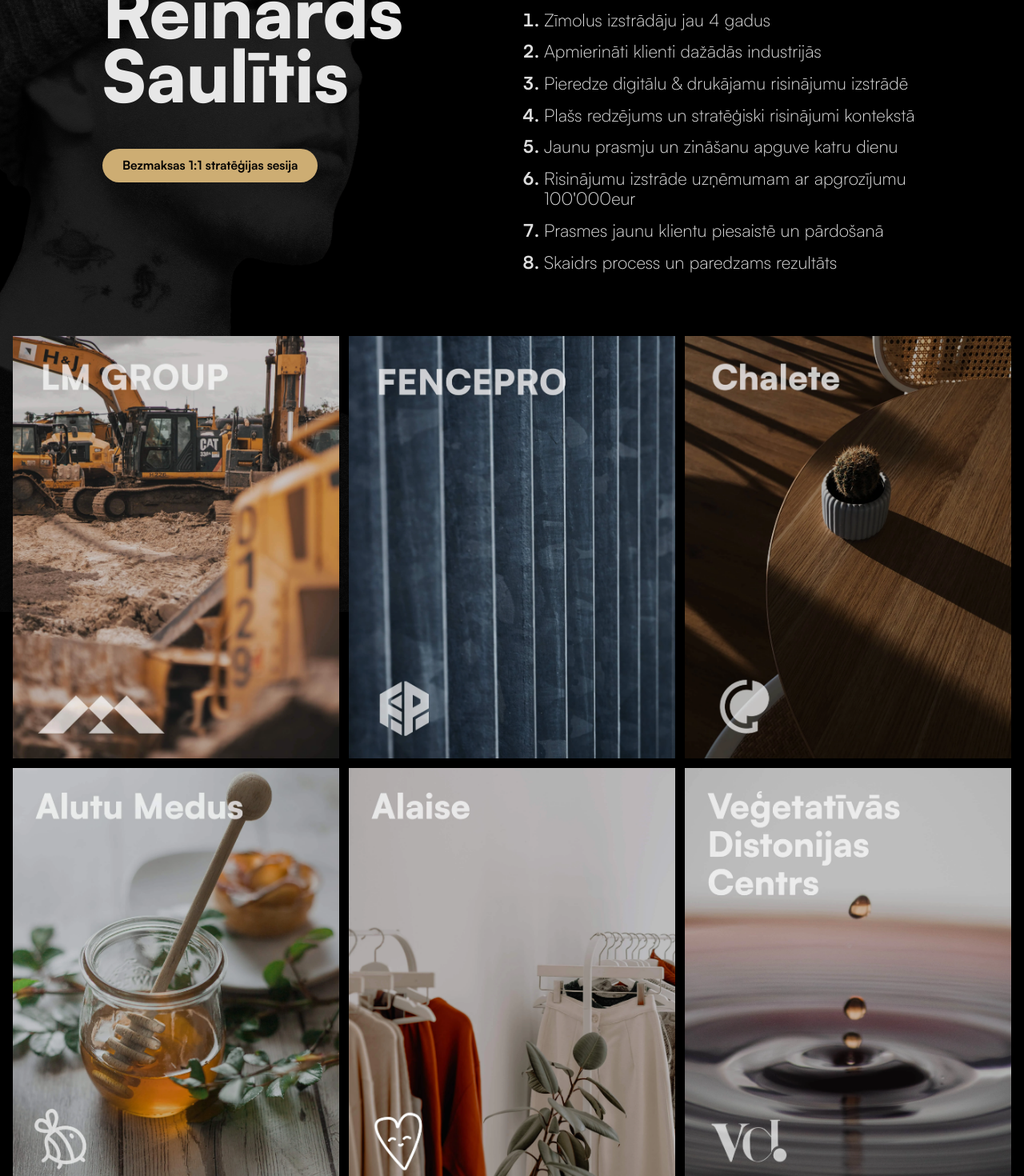
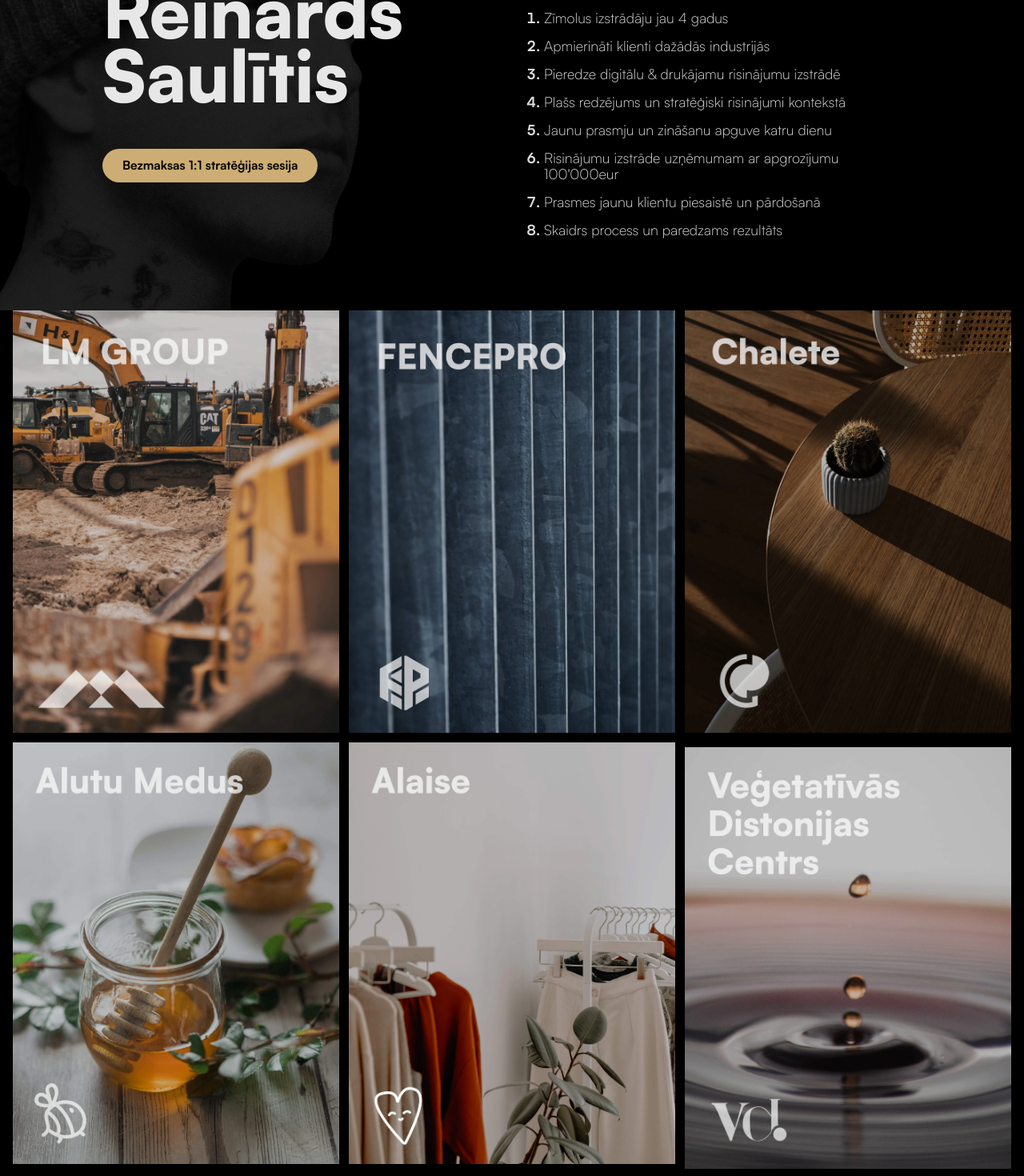
Before and after one commit to rjsaulitis/reinards, a Next.js app: page / in a window 1280 px wide. Shown: the part 180-1650 px from the top of the page at 80% size. Built offline with nearby package versions, Linux system fonts and the light colour scheme.

Commit message:
usp padding fix

```diff
--- a/components/casestudies/casestudies.js
+++ b/components/casestudies/casestudies.js
@@ -25,7 +25,7 @@
                 <Thumbnail url="chalete" photo={Chalete} title="Chalete" />
                 <Thumbnail url="alutu_medus" photo={AlutuMedus} title="Alutu Medus" />
                 <Thumbnail url="alaise" photo={Alaise} title="Alaise" />
-                <Thumbnail url="vdc" photo={Vdc} title="VDC" />
+                <Thumbnail url="vdc" photo={Vdc} title="VDC" last />
             </div>
         </div>
     )
--- a/components/casestudies/casestudies.module.scss
+++ b/components/casestudies/casestudies.module.scss
@@ -39,6 +39,11 @@
     }
 }
 
+.thumbnail_last {
+    @extend .thumbnail;
+    margin-bottom: 0px;
+}
+
 .thumbnail_fw {
     @extend .thumbnail;
     width: 100%;
@@ -72,6 +77,7 @@
     $mobile: 6vw;
     $tablet: 6vw;
     $laptop: 3vw;
+    background-color: black;
 
 
     #portfolio {
--- a/components/casestudies/thumbnail.js
+++ b/components/casestudies/thumbnail.js
@@ -3,7 +3,7 @@
 import Link from "next/link"
 import "animate.css"
 
-export default function Thumbnail({photo, title, url, full}) {
+export default function Thumbnail({photo, title, url, full, last}) {
 
     if (full){
 
@@ -13,7 +13,14 @@
                 <Image src={photo} className={css.photo+" "} />
             </Link>
         )
-    }else {
+    }else if (last) {
+        return (
+            <Link href={"/portfolio/"+url} className={css.thumbnail_last}>
+                <h2 className={css.title}>{title}</h2>
+                <Image src={photo} className={css.photo+" "} />
+            </Link>
+        )
+    }else{
         return (
             <Link href={"/portfolio/"+url} className={css.thumbnail}>
                 <h2 className={css.title}>{title}</h2>
--- a/components/footer/footer.module.scss
+++ b/components/footer/footer.module.scss
@@ -2,6 +2,7 @@
 
 .footer {
     width: 100vw;
+    background-color: black;
 
     h2{
         color: rgb(0, 0, 0);
--- a/pages/index.js
+++ b/pages/index.js
@@ -34,7 +34,7 @@
         <meta name="og:description" content="Izveido identitāti, kas komplimentēs Tava uzņēmuma personību, iedos odziņu, izcels konkurentu vidū un liks justies pārliecinātam, ka klienti Tevi redz pašā labākajā gaismā!"/>
       </Head>
 
-      <div id="header" className="index-header ph3 ph6-l pt6 pt6-l pb5   flex flex-column flex-row-l">
+      <div id="header" className="index-header ph3 ph6-l pt6 pb4 pt6-l   flex flex-column flex-row-l">
         <img className='portrait' src="/images/portrait.webp"></img>
         <div className=' w-100 w-50-l flex flex-column justify-start pb4 pb0-l'>
           <div className='header-spacer flex flex-column items-center items-start-l'>
--- a/styles/globals.scss
+++ b/styles/globals.scss
@@ -227,8 +227,8 @@
     width: 100%;
     height: auto;
     display: block;
-    position: absolute;
-    top: -7vw;
+    position: fixed;
+    bottom: 0vw;
     right: -20vw;
     z-index: -1;
     width: 150vw;
@@ -244,6 +244,8 @@
       height: auto;
       transform: scaleX(-1);
       opacity: 0.15;
+      position: absolute;
+      bottom: unset;
     }
   }
 
@@ -286,15 +288,22 @@
 .usp {
   ol {
     margin: 0;
-    // padding-left: 20px;
-    // list-style: none; counter-reset: li;
+    padding-left: 40px;
+    padding-right: 10px;
 
     li {
-      // counter-increment: li;
       margin-bottom: 0.9rem;
-      font-size: 22px;
+      font-size: 4vw;
       font-family: SatoshiBold;
       color: $color-text;
+
+      @media screen and (min-width: 720px) {
+        font-size: 2vw;
+      }
+
+      @media screen and (min-width: 1024px) {
+        font-size: 1.4vw;
+      }
 
       p {
         color: $color-text;
@@ -303,17 +312,6 @@
         font-family: SatoshiLight;
       }
     }
-
-    // li::before {
-    //   content: counter(li);
-    //   color: #0053FF;
-    //   display: inline-block;
-    //   width: 1em;
-    //   margin-left: -1em;
-    //   font-family: SatoshiBold;
-    //   text-align: center;
-    //   padding-right: 0.2rem;
-    // }
 
   }
 }
```
